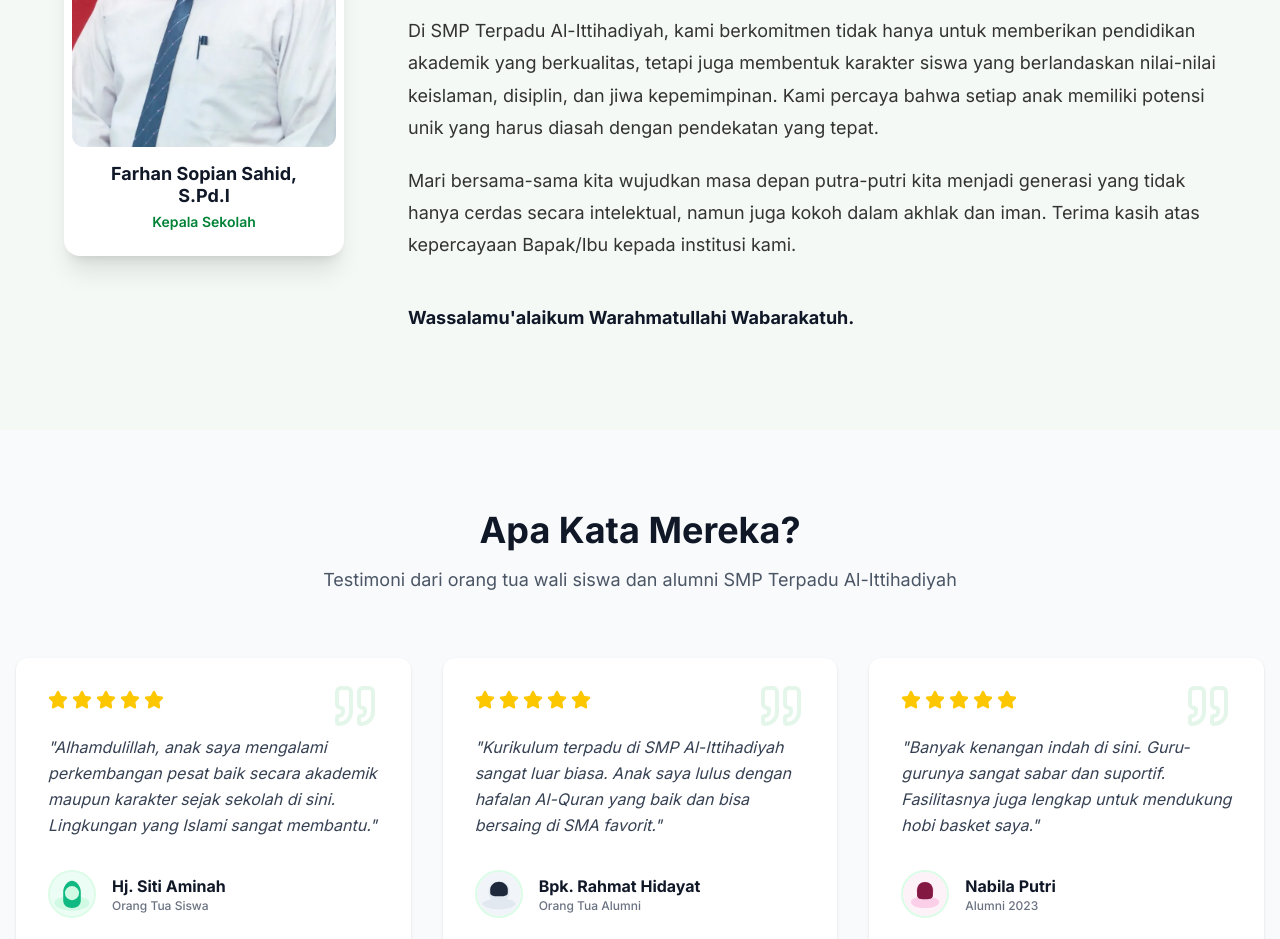
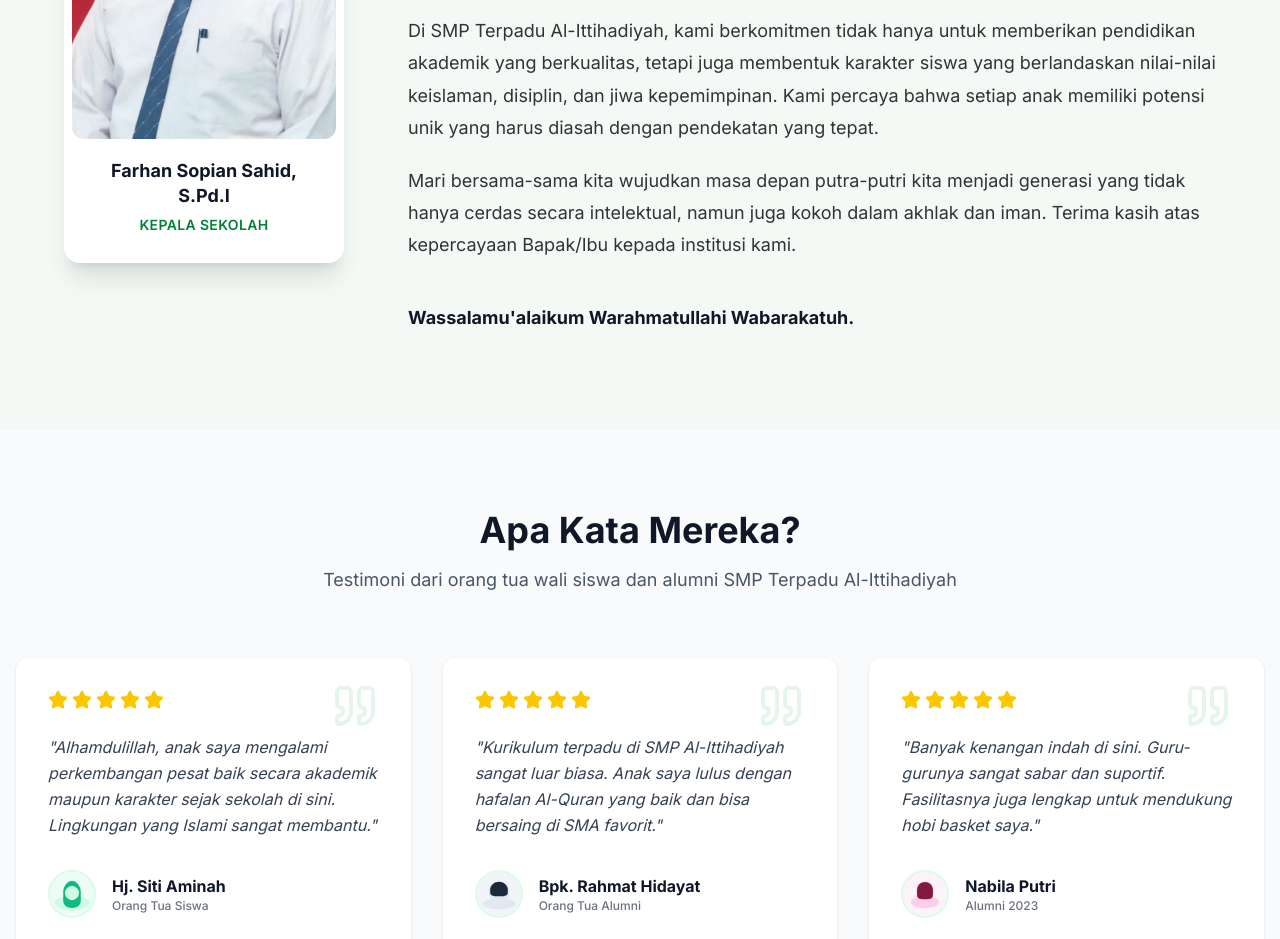
Before and after one commit to dafbeatx/PPDB-SMP-Terpadu-Al-Ittihadiyah, a Next.js app: page / in a window 1280 px wide. Shown: the part 1240-2179 px from the top of the page. Built offline with nearby package versions, Linux system fonts and the light colour scheme; no server answers; the database is empty.

Commit message:
data sukses 48

```diff
--- a/components/landing/PrincipalWelcome.tsx
+++ b/components/landing/PrincipalWelcome.tsx
@@ -24,9 +24,13 @@ export default function PrincipalWelcome() {
                                             priority
                                         />
                                     </div>
-                                    <div className="p-4 text-center">
-                                        <h3 className="text-lg font-bold text-gray-900 leading-tight">Farhan Sopian Sahid, S.Pd.I</h3>
-                                        <p className="text-sm text-green-700 font-semibold mt-1">Kepala Sekolah</p>
+                                    <div className="px-4 py-5 text-center flex flex-col justify-center min-h-[90px]">
+                                        <h3 className="text-base md:text-lg font-bold text-gray-900 leading-snug">
+                                            Farhan Sopian Sahid, S.Pd.I
+                                        </h3>
+                                        <p className="text-sm text-green-700 font-semibold mt-1.5 uppercase tracking-wide">
+                                            Kepala Sekolah
+                                        </p>
                                     </div>
                                 </Card>
                             </div>
```
